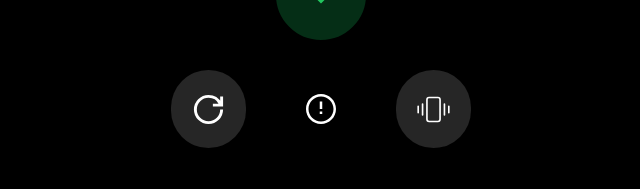
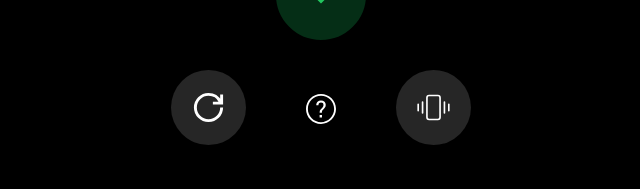
Before and after one commit to Tabishkhan18/Tasbih, a React (Vite) app: page / in a window 1280 px wide. Shown: the part 546-735 px from the top of the page, without its empty margins (319-959 px from the left). Built offline with nearby package versions, Linux system fonts and the light colour scheme.

Commit message:
added tooltip

```diff
--- a/src/App.jsx
+++ b/src/App.jsx
@@ -86,7 +86,7 @@ function App() {
         {/* Utilities Buttons */}
         <div className="funtionbtn my-10 flex gap-14">
           <button className='bg-neutral-800 active:bg-neutral-600 p-5 active:animate-spin-full text-white rounded-full' onClick={() => setCount((count) => count - count)}><GrPowerReset size={35} /></button>
-          <div className='py-5'>
+          <div className='pt-5'>
             <Tooltip />
           </div>
           <button className={`p-5 text-white rounded-full ${isVibrating ? 'bg-green-500' : 'bg-neutral-800'}`} onClick={toggleVibrate}>{isVibrating ? <PiVibrateFill size={35} /> : <PiVibrateLight size={35} />}</button>
--- a/src/Tooltip.jsx
+++ b/src/Tooltip.jsx
@@ -5,15 +5,13 @@ const Tooltip = () => {
         <div className="tooltip-container">
             <div className="relative">
                 <div className="group peer relative z-10 p-1">
-          <svg className="duration-500 bg-white invert group-hover:rotate-[360deg] group-hover:scale-110" height={30} width={30} viewBox="0 0 24 24" xmlns="http://www.w3.org/2000/svg">
-            <path d="M12 0C5.373 0 0 5.373 0 12s5.373 12 12 12 12-5.373 12-12S18.627 0 12 0zm0 22c-5.518 0-10-4.482-10-10s4.482-10 10-10 10 4.482 10 10-4.482 10-10 10zm-1-16h2v6h-2zm0 8h2v2h-2z" />
-          </svg>
+                    <svg width={30} height={30} viewBox="0 0 1024 1024" xmlns="http://www.w3.org/2000/svg" fill="#ffffff"><path d="M512 0C229.232 0 0 229.232 0 512c0 282.784 229.232 512 512 512 282.784 0 512.017-229.216 512.017-512C1024.017 229.232 794.785 0 512 0zm0 961.008c-247.024 0-448-201.984-448-449.01 0-247.024 200.976-448 448-448s448.017 200.977 448.017 448S759.025 961.009 512 961.009zm-47.056-160.529h80.512v-81.248h-80.512zm46.112-576.944c-46.88 0-85.503 12.64-115.839 37.889-30.336 25.263-45.088 75.855-44.336 117.775l1.184 2.336h73.44c0-25.008 8.336-60.944 25.008-73.84 16.656-12.88 36.848-19.328 60.56-19.328 27.328 0 48.336 7.424 63.073 22.271 14.72 14.848 22.063 36.08 22.063 63.664 0 23.184-5.44 42.976-16.368 59.376-10.96 16.4-29.328 39.841-55.088 70.322-26.576 23.967-42.992 43.231-49.232 57.807-6.256 14.592-9.504 40.768-9.744 78.512h76.96c0-23.68 1.503-41.136 4.496-52.336 2.975-11.184 11.504-23.823 25.568-37.888 30.224-29.152 54.496-57.664 72.88-85.551 18.336-27.857 27.52-58.593 27.52-92.193 0-46.88-14.176-83.408-42.577-109.568-28.416-26.176-68.272-39.248-119.568-39.248z"/></svg>
                 </div>
-        <div className="absolute left-1/2 w-64 -translate-x-1/2 rounded bg-gray-400 p-3 text-sm opacity-0 before:absolute before:-bottom-2 before:left-1/2 before:size-4 before:-translate-x-1/2 before:rotate-45 before:bg-gray-400 peer-hover:bottom-[3.3rem] peer-hover:opacity-100 peer-hover:duration-500">
+                <div className="absolute left-1/2 w-64 -translate-x-1/2 rounded bg-neutral-400 p-3 text-sm opacity-0 before:absolute before:-bottom-2 before:left-1/2 before:size-4 before:-translate-x-1/2 before:rotate-45 before:bg-gray-400 peer-hover:bottom-[3.3rem] peer-hover:opacity-100 peer-hover:duration-500">
                     <ol className="text-start list-disc px-5">
                         <li>Haptic Feedback</li>
-            <li>Beep on every 100th count</li>
-            <li>Dark UI for less eye strain</li>
+                        <li>Beeps on every 100th count</li>
+                        <li>Dark UI to reduce eye strain</li>
                     </ol>
                 </div>
             </div>
```
Lines whose indentation alone changed are shown as unchanged.
